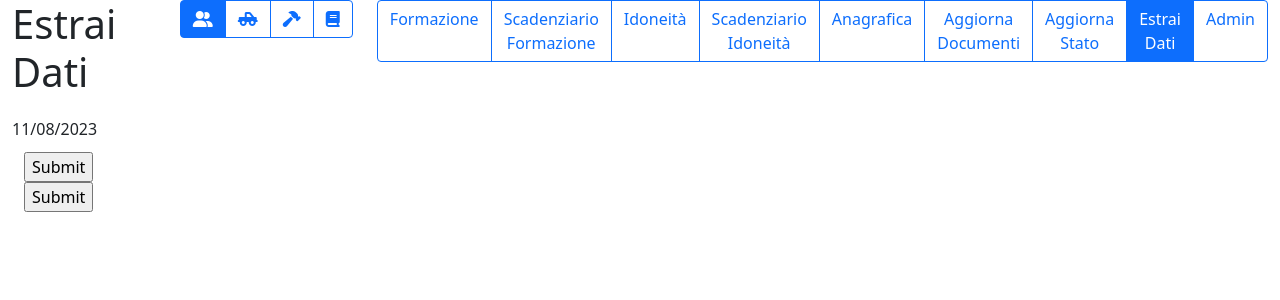
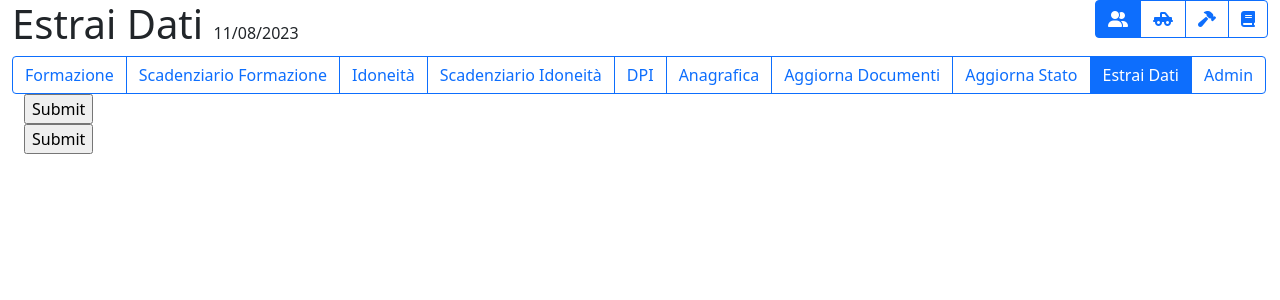
Before and after one commit to superqwe/ottomano, a Django app: page /personale/estrai_dati in a window 1280 px wide. Shown: the top 300 px of the page. Run offline with Django 4.2, Linux system fonts and the light colour scheme; data that the repository does not hold is empty; some libraries are stand-ins or nearby versions.

Commit message:
personale: aggiunto consegna DPI

```diff
--- a/ottomano/personale/templates/personale/base.html
+++ b/ottomano/personale/templates/personale/base.html
@@ -52,6 +52,8 @@
                    class="btn btn-outline-primary {{pagina_attiva_idoneita}}">Idoneità</a>
                 <a href="/personale/scadenziario_idoneita"
                    class="btn btn-outline-primary {{pagina_attiva_scadenziario_idoneita}}">Scadenziario Idoneità</a>
+                <a href="/personale/consegna_dpi"
+                   class="btn btn-outline-primary {{pagina_attiva_dpi}}">DPI</a>
                 <a href="/personale/anagrafica"
                    class="btn btn-outline-primary {{pagina_attiva_anagrafica}}">Anagrafica</a>
                 <a href="/personale/aggiorna_documenti"
--- a/ottomano/personale/urls.py
+++ b/ottomano/personale/urls.py
@@ -4,7 +4,6 @@ from . import views
 
 urlpatterns = [
     path('', views.index, name='index'),
-    # path('importa_Personale_abilitazioni', views.importa_Personale_abilitazioni, name='importa_Personale_abilitazioni'),
     path('anagrafica', views.anagrafica, name='anagrafica'),
     path('aggiorna_documenti', views.aggiorna_documenti, name='aggiorna_documenti'),
     path('aggiorna_stato', views.aggiorna_stato, name='aggiorna_stato'),
@@ -12,6 +11,7 @@ urlpatterns = [
     path('dati_estratti', views.dati_estratti, name='dati_estratti'),
     path('formazione', views.formazione, name='formazione'),
     path('idoneita', views.idoneita, name='idoneita'),
+    path('consegna_dpi', views.idoneita, name='consegna_dpi'),
     path('scadenziario_formazione', views.scadenziario_formazione, name='scadenziario_formazione'),
     path('scadenziario_idoneita', views.scadenziario_idoneita, name='scadenziario_idoneita'),
 ]
--- a/ottomano/personale/views.py
+++ b/ottomano/personale/views.py
@@ -8,7 +8,7 @@ from django.core.exceptions import ObjectDoesNotExist
 from django.http import HttpResponse
 from django.shortcuts import render
 from personale import aggiorna_documenti_util
-from personale.models import Lavoratore, Formazione, Idoneita
+from personale.models import Lavoratore, Formazione, Idoneita, DPI
 
 from pprint import pprint as pp
 
@@ -165,6 +165,37 @@ def aggiorna_documenti(request):
 
         except FileNotFoundError:
             pass
+
+        # ricerca consegna DPI
+        try:
+            path_lavoratore = os.path.join(PATH_DOCUMENTI, lavoratore)
+        except TypeError:
+            # todo: eccezione da gestire
+            print('*** errore nella ricerca della consegna DPI di ', lavoratore)
+
+        os.chdir(path_lavoratore)
+        lfile = glob.glob('consegna_dpi*')
+
+        try:
+            dpi = DPI.objects.get(lavoratore__cognome__iexact=cognome, lavoratore__nome__iexact=nome)
+        except ObjectDoesNotExist:
+            lavoratore = Lavoratore.objects.get(cognome__iexact=cognome, nome__iexact=nome)
+            dpi = DPI(lavoratore=lavoratore)
+
+        match len(lfile):
+            case 1:
+                data_consegna_dpi = os.path.splitext(lfile[0])[0].split()[1]
+                data_consegna_dpi = datetime.datetime.strptime(data_consegna_dpi, '%d%m%y')
+                dpi.consegna = data_consegna_dpi
+
+                attestati.append(('consegna_dpi', data_consegna_dpi, None))
+
+            case 0:
+                print('*** manca consegna dpi *** %s' % lavoratore)
+            case _:
+                print('*** più di una consegna dpi *** %s' % lavoratore)
+
+        dpi.save()
 
         ###
         lista_documenti.append([lavoratore, attestati])
@@ -377,3 +408,16 @@ def conteggio_rg(query):
     }
 
     return conteggio
+
+
+def consegna_dpi(request):
+    idoneita = Idoneita.objects. \
+        filter(lavoratore__in_forza=True, idoneita__lt=FRA_2_MESI). \
+        order_by('idoneita', 'lavoratore__cognome', 'lavoratore__nome')
+
+    context = {'titolo': 'DPI',
+               'sezione_formazione_attiva': 'active',
+               'pagina_attiva_consegna_dpi': 'active',
+               'idoneita': idoneita}
+
+    return render(request, 'personale/consegna_dpi.html', context)
```
Also changed, not shown: ottomano/esterni/views.py (+4 -4 lines), ottomano/personale/admin.py (+20 -1 lines), ottomano/personale/models.py (+13 -0 lines), ottomano/personale/templates/personale/consegna_dpi.html (added, +44 -0 lines), ottomano/personale/templates/personale/formazione.html (+0 -22 lines).
